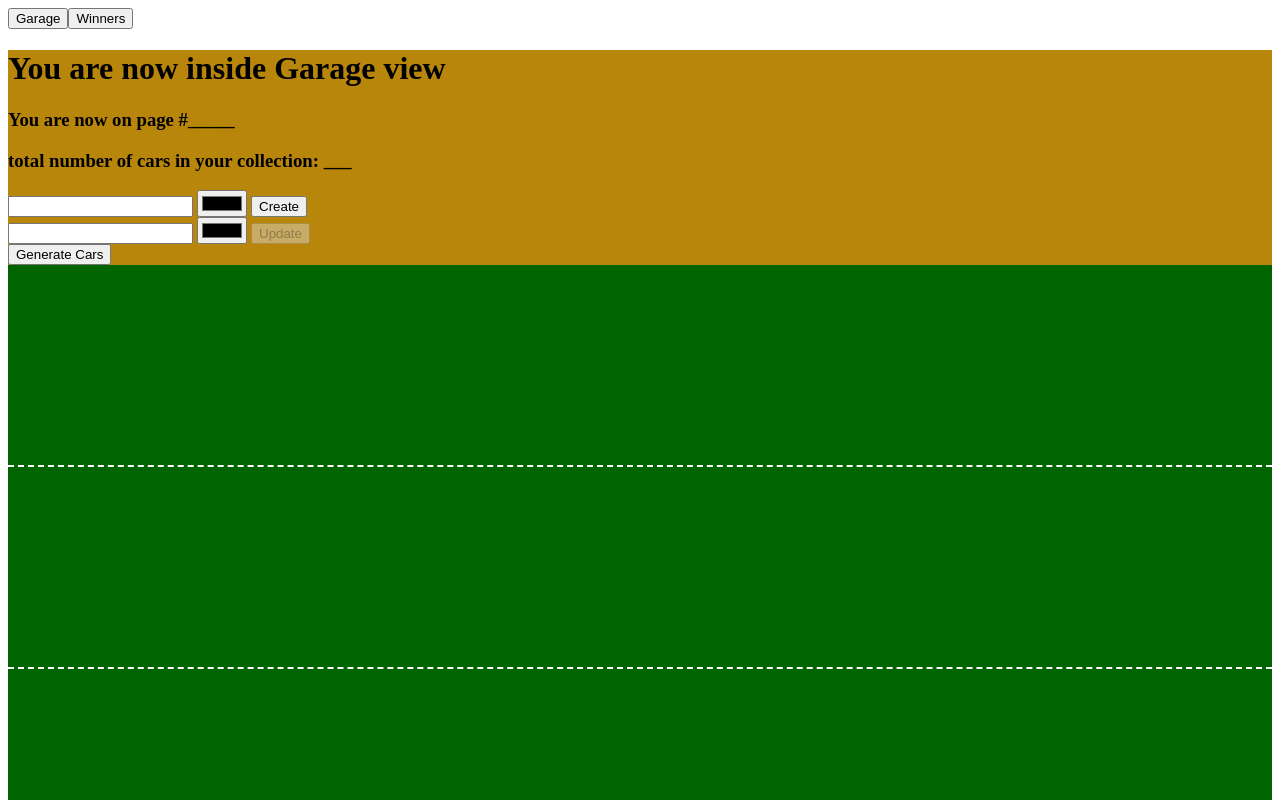
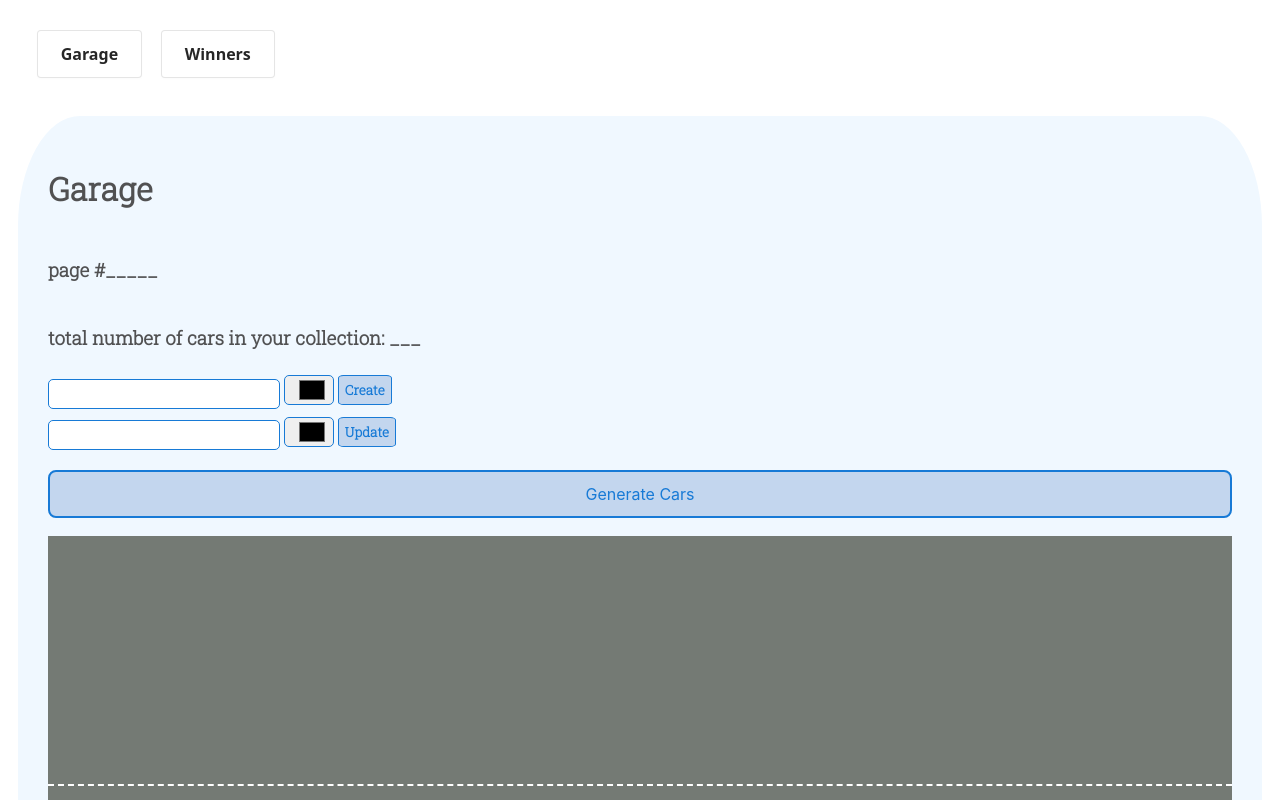
Before and after one commit to marichemia/async-js, a plain HTML site: page app/index.html in a window 1280 px wide. Shown: the top 800 px of the page. Drawn offline with Linux system fonts and the light colour scheme; no server answers.

Commit message:
added css to garage view

```diff
--- a/app/main-layout/garage/garage-layout/garage-layout.js
+++ b/app/main-layout/garage/garage-layout/garage-layout.js
@@ -15,14 +15,14 @@ garageView.classList.add('view-container');
 //title
 const title = document.createElement('h1');
 title.innerHTML = `
-    You are now inside Garage view
+    Garage
 `
 garageView.appendChild(title);
 
 //page number
 const pageNum = document.createElement('h3');
 pageNum.innerHTML = `
-    You are now on page #_____
+    page #_____
 `
 garageView.appendChild(pageNum);
 
--- a/app/main-layout/garage/garage.js
+++ b/app/main-layout/garage/garage.js
@@ -85,7 +85,7 @@ export const garageJS = async function () {
                 <button id="${pageArr[i].id}-remove" class="remove-btn">Remove</button>
                 <p id='${pageArr[i].id}'></p>
                 <button id="${pageArr[i].id}-start" class= "start-btn">Start</button>
-                <button id="${pageArr[i].id}-stop">Stop</button>
+                <button id="${pageArr[i].id}-reset">Reset</button>
                 <i class="fa-solid fa-car-side" id="${pageArr[i].id}-color"></i>
                 `
 
@@ -105,29 +105,41 @@ export const garageJS = async function () {
                     location.reload();
                 })
 
+                const car = document.getElementById(`${pageArr[i].id}-color`);
+
                 document.getElementById(`${pageArr[i].id}-start`).addEventListener('click', function () {
                     controlEngine(pageArr[i].id, 'started').then(value => {
                         drive(pageArr[i].id, 'drive').then(status => {
 
                             console.log(status['success']);
-                            const car = document.getElementById(`${pageArr[i].id}-color`);
+
+
+                            car.addEventListener('animationstart', () => {
+                                let animationInterval = setInterval(() => {
+                                    if (!status['success']) {
+                                        console.log('event fired')
+                                        car.style.animationPlayState = "paused";
+                                        clearInterval(animationInterval);
+                                    }
+                                }, 1500);
+                            });
 
 
                             car.classList.add('animation');
+                            car.style.animationFillMode = "forwards";
 
-                            car.addEventListener('animationstart', checkEngine);
                             car.style.animationDuration = (value / 1000) + 's';
 
 
 
                             car.addEventListener('animationend', () => {
-                                car.classList.remove('animation');
+                                car.style.animationPlayState = "paused";
                             })
 
-                            function checkEngine() {
-                                if (!status['success']) {
-                                    car.animationPlayState = "paused";
-                                    car.style.animationDuration = '';
+                            function checkEngine(status) {
+                                if (!status) {
+                                    console.log('aaaa')
+                                    car.classList.remove('animation');
                                 }
                             }
 
@@ -139,6 +151,12 @@ export const garageJS = async function () {
 
 
                 })
+
+                document.getElementById(`${pageArr[i].id}-reset`).addEventListener('click', function () {
+                    car.classList.remove("animation");
+                    controlEngine(pageArr[i].id, 'stopped');
+                    car.classList.add('original-state');
+                })
             }
 
 
--- a/app/main-layout/garage/methods/controlEngine.js
+++ b/app/main-layout/garage/methods/controlEngine.js
@@ -10,6 +10,7 @@ export const controlEngine = async function (id, status) {
     })
         .then(response => response.json())
         .then(data => {
+            console.log(data)
             const time = data.distance / data.velocity;
             return time;
         });
--- a/app/main-layout/garage/methods/drive.js
+++ b/app/main-layout/garage/methods/drive.js
@@ -22,6 +22,7 @@ export const drive = async function (id, status) {
 
         })
         .then(data => {
+            console.log(data)
             return data;
         });
 }
--- a/app/style.css
+++ b/app/style.css
@@ -1,34 +1,162 @@
+@import url('https://fonts.googleapis.com/css2?family=Roboto+Slab:wght@300&display=swap');
+
+body {
+    padding: 10px;
+}
+
+* {
+    box-sizing: border-box;
+    font-family: 'Roboto Slab', serif;
+}
+
+
+/* header buttons */
+header button {
+    align-items: center;
+    background-color: #FFFFFF;
+    border: 1px solid rgba(0, 0, 0, 0.1);
+    border-radius: .25rem;
+    box-shadow: rgba(0, 0, 0, 0.02) 0 1px 3px 0;
+    color: rgba(0, 0, 0, 0.85);
+    cursor: pointer;
+    display: inline-flex;
+    font-family: system-ui, -apple-system, system-ui, "Helvetica Neue", Helvetica, Arial, sans-serif;
+    font-size: 16px;
+    font-weight: 600;
+    justify-content: center;
+    line-height: 1.25;
+    margin: 0;
+    min-height: 3rem;
+    padding: calc(.875rem - 1px) calc(1.5rem - 1px);
+    position: relative;
+    text-decoration: none;
+    transition: all 250ms;
+    user-select: none;
+    -webkit-user-select: none;
+    touch-action: manipulation;
+    vertical-align: baseline;
+    width: auto;
+    margin-left: 1.5%;
+    margin-top: 1%;
+}
+
+header button:hover,
+header button:focus {
+    border-color: rgba(0, 0, 0, 0.15);
+    box-shadow: rgba(0, 0, 0, 0.1) 0 4px 12px;
+    color: rgba(0, 0, 0, 0.65);
+}
+
+header button:hover {
+    transform: translateY(-1px);
+}
+
+header button:active {
+    background-color: #F0F0F1;
+    border-color: rgba(0, 0, 0, 0.15);
+    box-shadow: rgba(0, 0, 0, 0.06) 0 2px 4px;
+    color: rgba(0, 0, 0, 0.65);
+    transform: translateY(0);
+}
+
+
 a {
     font-size: 35px;
 }
 
 .view-container {
     width: 100%;
-    height: 1500px;
+    height: 2200px;
+    display: flex;
+    flex-direction: column;
+    justify-content: space-between;
+    padding: 30px 30px;
 }
 
 #garage-view {
-    background-color: darkgoldenrod;
+    background-color: aliceblue;
+    border-radius: 5%;
+    margin-top: 3%;
+
+    color: rgba(44, 43, 43, 0.815);
+
+
 }
 
 #winners-view {
     background-color: darkmagenta;
 }
 
-.none {
-    display: none;
+
+
+#garage-view form input {
+
+    border: 1px solid #177ad6;
+    border-radius: 5px;
+    line-height: normal;
+    color: #282828;
+    height: 30px;
+    box-sizing: border-box;
+    user-select: auto;
+    font-size: 16px;
+    padding: 0 6px;
+    padding-left: 12px;
+    position: relative;
+
+
+}
+
+#garage-view form input:focus {
+    border: 3px solid #177ad6;
+}
+
+
+form button {
+    border-radius: 10%;
+    border: 1px solid #177ad6;
+    height: 30px;
+    background-color: #c3d6ee;
+    color: #177ad6;
+    font-weight: 800;
+    position: relative;
+    top: -5px;
+}
+
+#generate-btn {
+    align-items: center;
+    background-color: #c3d6ee;
+    border: 2px solid #177ad6;
+    border-radius: 8px;
+    box-sizing: border-box;
+    color: #177ad6;
+    cursor: pointer;
+    display: flex;
+    font-family: Inter, sans-serif;
+    font-size: 16px;
+    height: 48px;
+    justify-content: center;
+    line-height: 24px;
+
+    padding: 0 25px;
+    position: relative;
+    text-align: center;
+    text-decoration: none;
+    margin: 1% 0;
 }
 
 #tracks-container {
     width: 100%;
-    height: 1450px;
+    height: 1750px;
     background-color: darkolivegreen;
+    display: flex;
+    flex-direction: column;
+    justify-content: space-evenly;
 }
 
 .race-track {
     width: 100%;
-    height: 200px;
-    background-color: darkgreen;
+    height: 250px;
+    background-color: rgb(116, 122, 116);
 
     display: flex;
     flex-direction: column;
@@ -36,39 +164,81 @@ a {
     align-items: flex-start;
 
     border-bottom: dashed 2px white;
+    padding: 30px 10px;
 }
 
+.race-track button {
+    width: auto;
+    height: 30px;
+    border: 1px solid #177ad6;
+    border-radius: 7%;
+    background-color: #c3d6ee;
+    color: #177ad6;
+    font-weight: 600;
+    margin-bottom: 3px;
+}
+
+.race-track p {
+    color: #25e20c;
+    font-weight: 700;
+
+}
+
+
+
 @keyframes drive {
-    0% {
+    from {
         left: 0%;
     }
 
-    100% {
-        left: 90%;
+    to {
+        left: 100%;
     }
 }
+
+
 
 .animation {
     animation-name: drive;
     animation-duration: 0ms;
 }
 
+.original-state {
+    left: 0%;
+}
+
+
+
 
 .fa-car-side {
     font-size: 70px;
     position: relative;
-    left: 0%;
+
 }
 
 
 .page-nav-container {
     display: flex;
     flex-direction: row;
-    width: 30%;
+    width: 15%;
     justify-content: space-between;
-    height: auto;
+    height: 30px;
+    color: #25e20c;
+    font-weight: 700;
 }
+
+.page-nav-container button {
+    background-color: transparent;
+    border: none;
+    font-size: 20px;
+    color: #177ad6;
+}
+
 
 .hidden {
     display: none;
 }
+
+.none {
+    display: none;
+}
```
